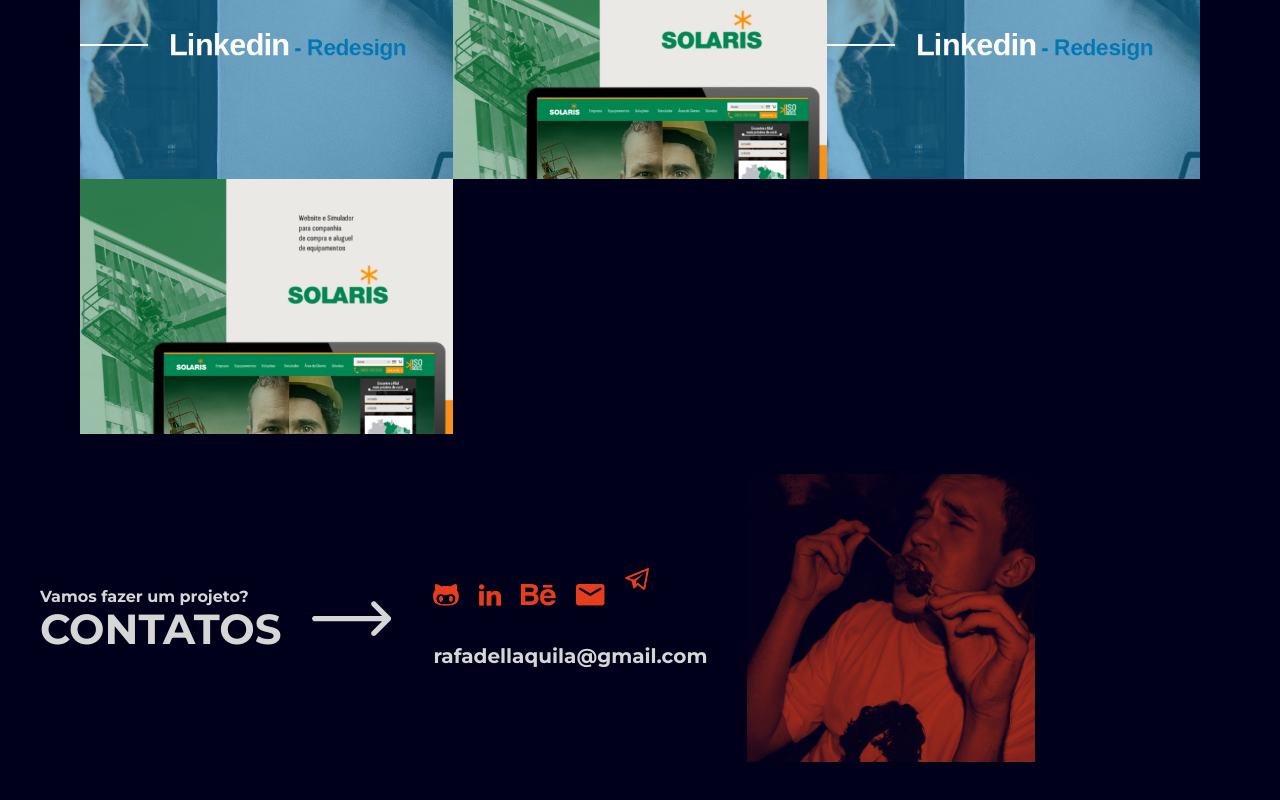
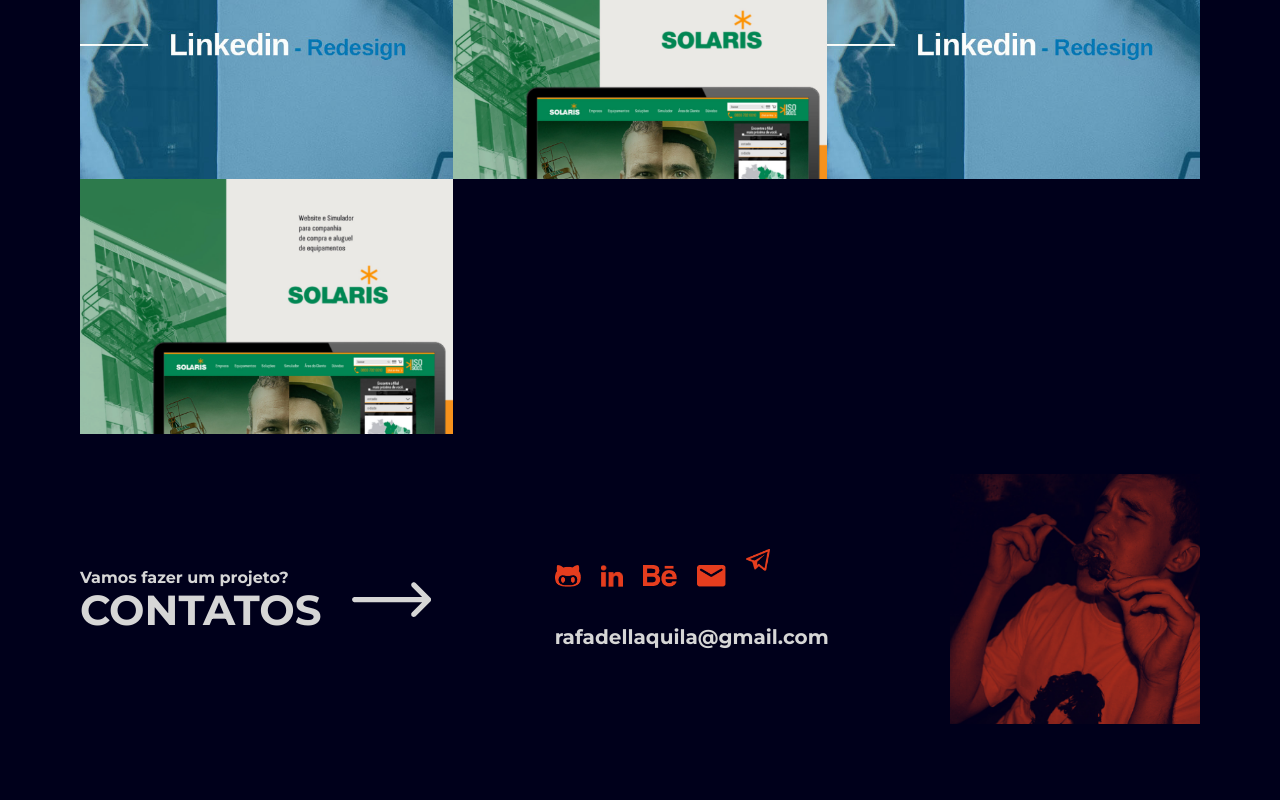
Before and after one commit to rafaeldellaquila/rafaeldellaquila.github.io, a React (Create React App) app: page / in a window 1280 px wide. Shown: the part 1879-2679 px from the top of the page. After the commit the page ends 2643 px from the top, so only its background shows below. Built offline with nearby package versions, Linux system fonts and the light colour scheme.

Commit message:
:iphone: adjust responsible codes for screens

```diff
--- a/src/component/ContactFooter/styles.css
+++ b/src/component/ContactFooter/styles.css
@@ -14,8 +14,8 @@
 
 .contact-footer > .avatar-contact {
   margin-top: 50px;
-  width: 288px;
-  height: 288px;
+  width: 210px;
+  height: 210px;
 }
 
 @media (min-width: 700px) {
@@ -39,6 +39,10 @@
   .contact-footer {
     justify-content: flex-start;
     align-items: center;
+    margin-left: var(--space-80);
+    margin-right: var(--space-80);
+    padding-left: 0;
+    padding-right: 0;
   }
 
   .contact-footer > .contact-title {
@@ -59,3 +63,14 @@
     bottom: var(--space-40);
   }
 }
+
+@media (min-width: 1240px) {
+  .contact-footer {
+    justify-content: space-between;
+  }
+
+  .contact-footer > .avatar-contact {
+    width: 250px;
+    height: 250px;
+  }
+}
```
